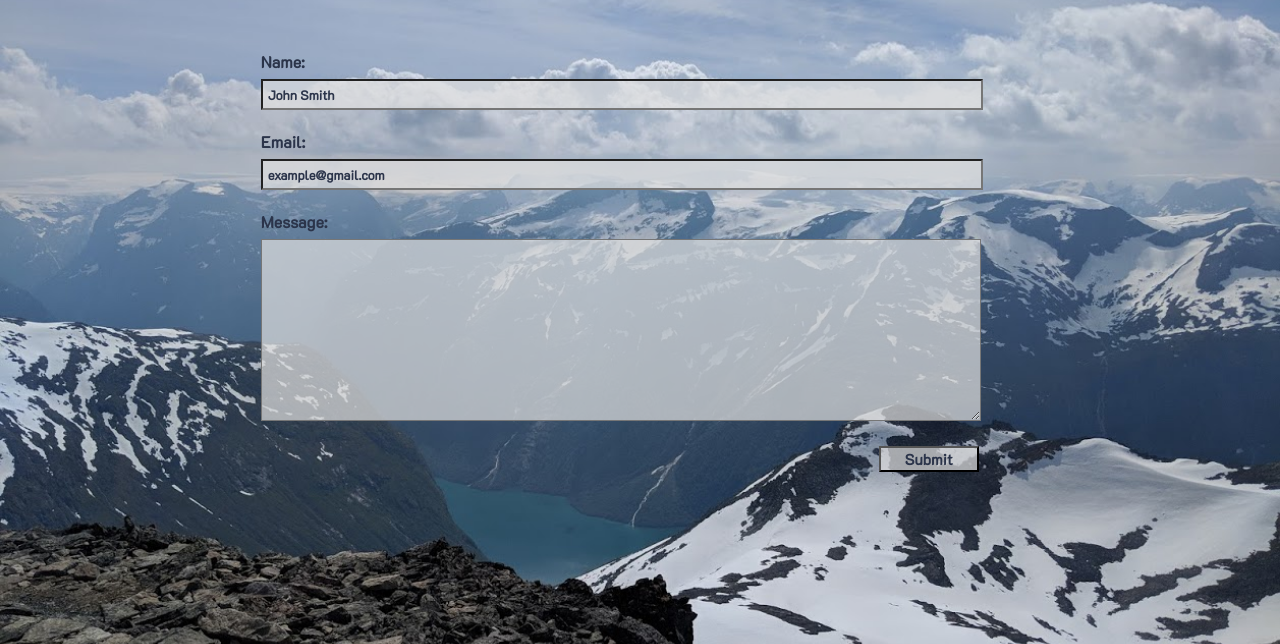
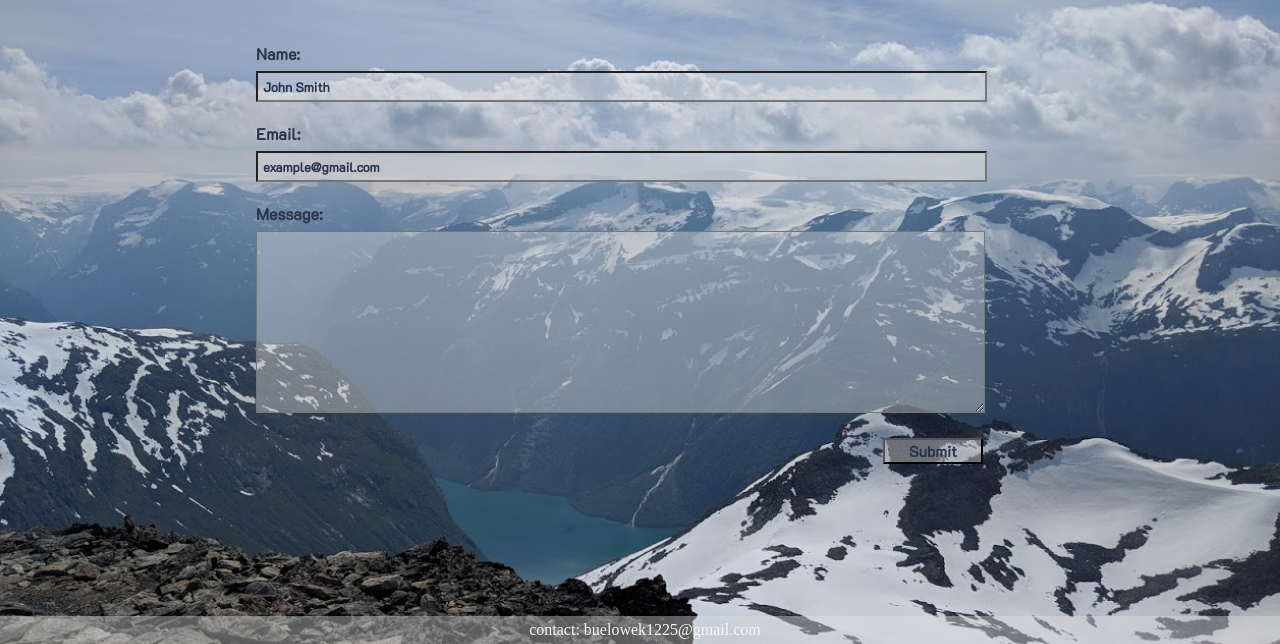
Before and after one commit to buelowek1225/HTML_CSS_Portfolio, a plain HTML site: page contact.html in a window 1280 px wide. Shown: the part 156-800 px from the top of the page. Drawn offline with Linux system fonts and the light colour scheme.

Commit message:
hex colors, footer, hover-effects

```diff
--- a/contact.html
+++ b/contact.html
@@ -9,6 +9,8 @@
     <title>Contact</title>
 </head>
 <body>
+  <div class="page-container">
+    <div class="content-wrap">
       <ul>
         <li><a class ="active" href="index.html">Home</a></li>
         <li><a href="contact.html">Contact</a></li>
@@ -29,9 +31,14 @@
         <textarea rows="10" class="form-input"></textarea>
         <br><br>
         <div class="button">
-        <input type="submit" value="Submit" class="form-submit">
+            <input type="submit" value="Submit" class="form-submit" href="mailto:buelowek1225@gmail.com">
         </div>
         </form>
       </div>
+    </div>
+    <div class="footer">
+      <li>contact: buelowek1225@gmail.com</li>
+    </div>
+  </div>
 </body>
 </html>
--- a/css/style.css
+++ b/css/style.css
@@ -14,6 +14,19 @@ html {
   background-size: cover;
 }
 
+body {
+  margin: 0;
+}
+
+.page-container{
+  position: relative;
+  min-height: 100vh;
+}
+
+.content-wrap{
+  padding-bottom: 15px;
+}
+
 ul {
   list-style-type: none;
   margin: 0;
@@ -23,6 +36,12 @@ ul {
 
 li {
   display: inline;
+}
+
+a:hover {
+  color: white;
+  font-size: 18px;
+  text-shadow: 1px 1px #434343;
 }
 
 a {
@@ -56,10 +75,20 @@ h3 {
   margin-top: 0px;
 }
 
+.footer{
+  position: absolute;
+  bottom: 0;
+  width: 100%;
+  color: whitesmoke;
+  background-color:#E1E1E166;
+  padding: 5px;
+  text-align: center;
+}
+
 .profile_pic {
   width: 191px;
   height: 261px;
-  margin-bottom: 10px;
+  margin-bottom: 0px;
   margin-right: 10px;
   margin-left: 10px;
   align-content: left;
@@ -77,7 +106,7 @@ h3 {
   margin-left: 20%;
   margin-right: 20%;
   margin-top: 5%;
-  background-color: rgba(225, 225, 225, 0.4);
+  background-color: #E1E1E166;
   padding: 3%;
   border-radius: 4%;
   font-weight: bold;
@@ -106,7 +135,7 @@ h3 {
   width: 70%;
   padding: 5px;
   margin-top: 7px;
-  background-color:  rgba(225, 225, 225, 0.7);
+  background-color: #E1E1E166;
   color: #2b344a;
   font-family: 'K2D', sans-serif;
   font-size: 13px;
@@ -114,7 +143,7 @@ h3 {
 
 .form-submit {
   /* font-family: unset; */
-  background-color:  rgba(225, 225, 225, 0.7);
+  background-color: #E1E1E166;
   color: #2b344a;
   font-family: unset;
   font-weight: bold;
@@ -141,7 +170,7 @@ h3 {
   margin-right: 10%;
   margin-top: 5%;
   margin-bottom: 10%;
-  background-color: rgba(225, 225, 225, 0.4);
+  background-color: #E1E1E166;
   padding: 3%;
   border-radius: 4%;
   font-weight: bold;
```
Also changed, not shown: index.html (+8 -1 lines), portfolio.html (+7 -0 lines). Lines whose indentation alone changed are shown as unchanged.
